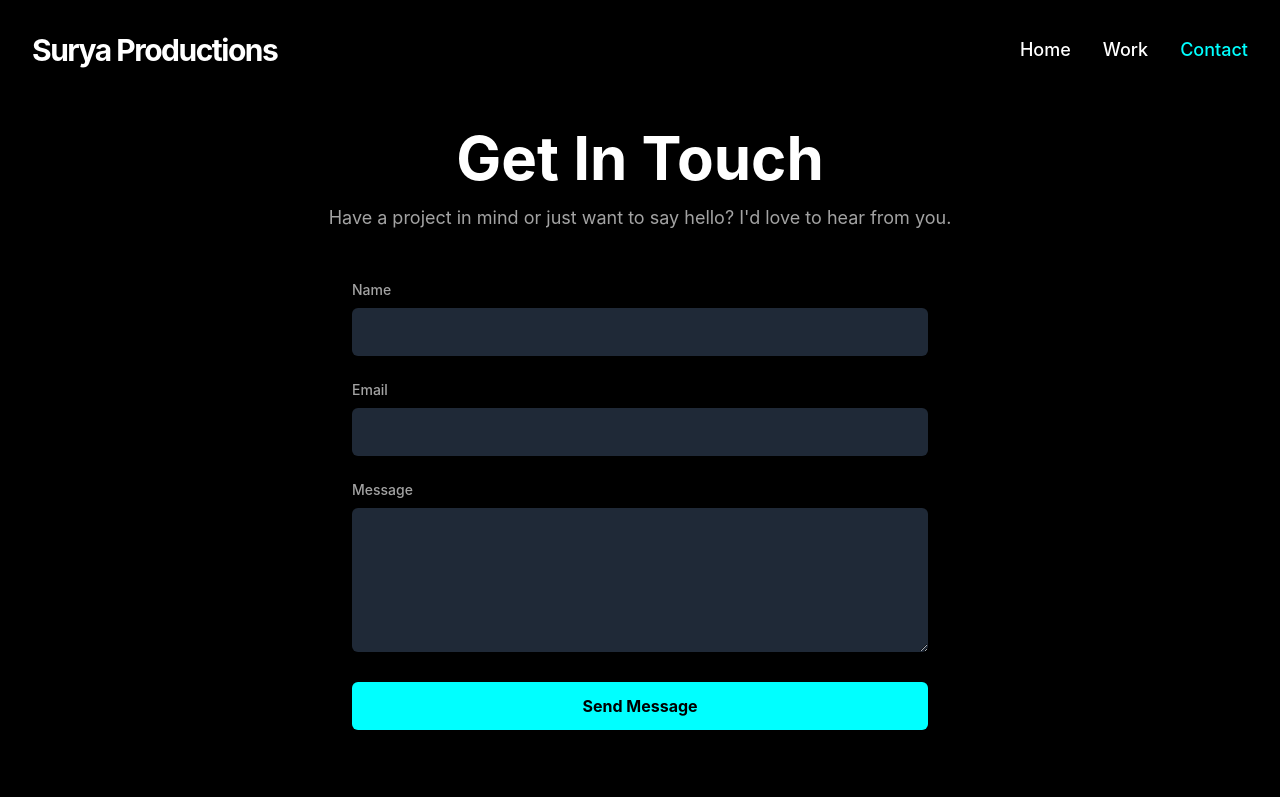
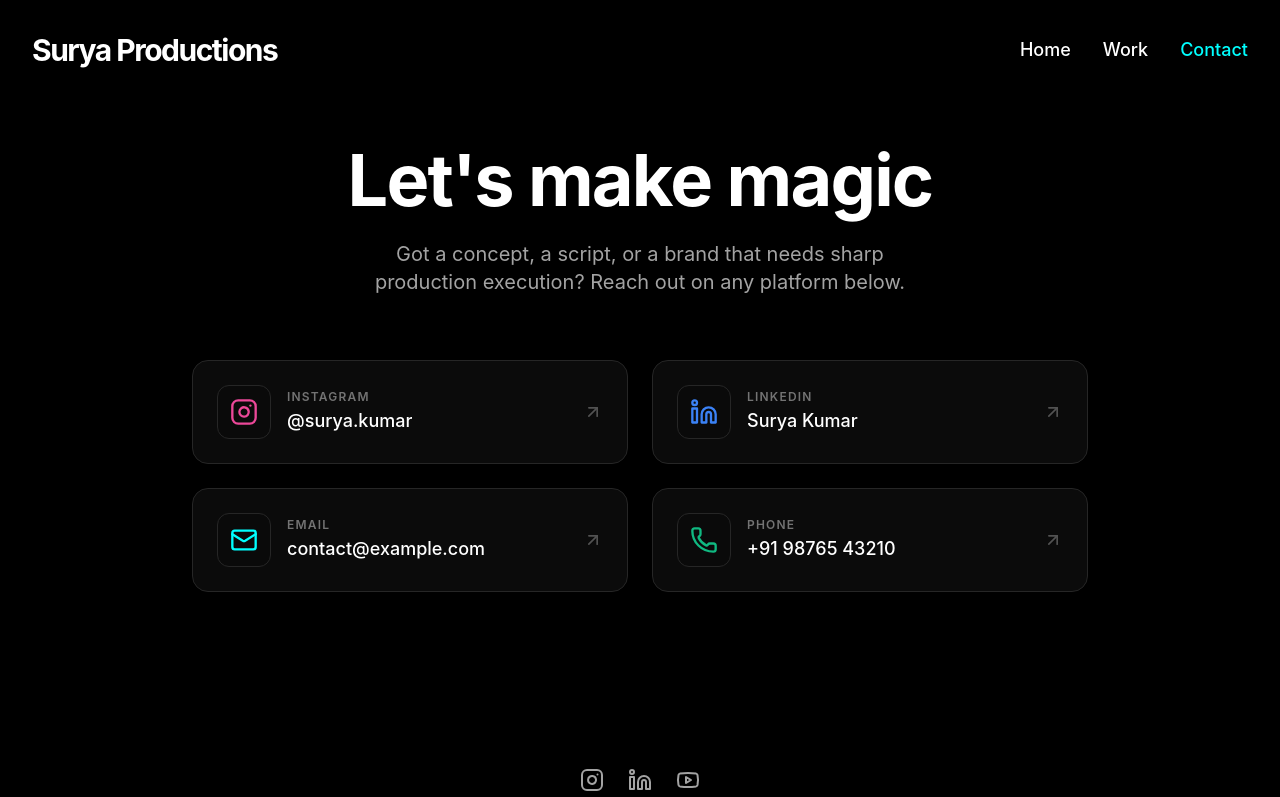
Before and after one commit to shravangv/Surya_portfolio1, a React (Vite) app: page /contact in a window 1280 px wide. Shown: the top 797 px of the page. Built offline with nearby package versions, Linux system fonts and the light colour scheme.

Commit message:
updated contact page and home page for a few more details

```diff
--- a/src/components/Footer.tsx
+++ b/src/components/Footer.tsx
@@ -1,14 +1,14 @@
 import React from 'react';
-        import { Github, Linkedin, Twitter } from 'lucide-react';
+        import { Github, Instagram, Linkedin, Twitter, Youtube } from 'lucide-react';
 
         const Footer: React.FC = () => {
           return (
             <footer className="bg-primary py-8">
               <div className="container mx-auto px-4 text-center text-light-gray">
                 <div className="flex justify-center space-x-6 mb-4">
-                  <a href="#" className="hover:text-accent-cyan transition-colors"><Github /></a>
+                  <a href="#" className="hover:text-accent-cyan transition-colors"><Instagram /></a>
                   <a href="#" className="hover:text-accent-cyan transition-colors"><Linkedin /></a>
-                  <a href="#" className="hover:text-accent-cyan transition-colors"><Twitter /></a>
+                  <a href="#" className="hover:text-accent-cyan transition-colors"><Youtube /></a>
                 </div>
                 <p>&copy; {new Date().getFullYear()} Advertisement Production Manager. All Rights Reserved.</p>
               </div>
--- a/src/pages/ContactPage.tsx
+++ b/src/pages/ContactPage.tsx
@@ -1,46 +1,94 @@
 import React from 'react';
 import PageWrapper from '../components/PageWrapper';
 import { motion } from 'framer-motion';
+import { Instagram, Linkedin, Mail, Phone, ArrowUpRight } from 'lucide-react';
 
 const ContactPage: React.FC = () => {
+  // Array holding your dynamic contact pathways
+  const contactMethods = [
+    {
+      name: 'Instagram',
+      value: '@surya.kumar', // Replace with your handle
+      href: 'https://instagram.com/your_handle', // Replace with your link
+      icon: <Instagram className="text-pink-500" size={28} />,
+    },
+    {
+      name: 'LinkedIn',
+      value: 'Surya Kumar',
+      href: 'https://linkedin.com/in/your_profile',
+      icon: <Linkedin className="text-blue-500" size={28} />,
+    },
+    {
+      name: 'Email',
+      value: 'contact@example.com',
+      href: 'mailto:contact@example.com',
+      icon: <Mail className="text-accent-cyan" size={28} />,
+    },
+    {
+      name: 'Phone',
+      value: '+91 98765 43210',
+      href: 'tel:+919876543210',
+      icon: <Phone className="text-emerald-500" size={28} />,
+    },
+  ];
+
   return (
     <PageWrapper>
-              <div className="container mx-auto px-4 py-24 md:py-32">
-                <div className="max-w-3xl mx-auto text-center">
-                  <h1 className="text-4xl md:text-6xl font-bold mb-4">Get In Touch</h1>
-                  <p className="text-lg text-light-gray mb-12">
-                    Have a project in mind or just want to say hello? I'd love to hear from you.
+      <div className="container mx-auto px-4 py-24 md:py-36 min-h-[85vh] flex flex-col justify-center">
+        {/* ── Header ── */}
+        <div className="max-w-3xl mx-auto text-center mb-16">
+          <motion.h1
+            className="text-5xl md:text-7xl font-bold mb-6 tracking-tight text-white break-words"
+            initial={{ opacity: 0, y: -10 }}
+            animate={{ opacity: 1, y: 0 }}
+            transition={{ duration: 0.6 }}
+          >
+            Let's make magic
+          </motion.h1>
+          <motion.p
+            className="text-lg md:text-xl text-neutral-400 max-w-xl mx-auto"
+            initial={{ opacity: 0 }}
+            animate={{ opacity: 1 }}
+            transition={{ duration: 0.6, delay: 0.2 }}
+          >
+            Got a concept, a script, or a brand that needs sharp production execution? Reach out on any platform below.
+          </motion.p>
+        </div>
+
+        {/* ── Grid Layout for Socials & Contact Info ── */}
+        <div className="max-w-4xl mx-auto w-full grid grid-cols-1 sm:grid-cols-2 gap-6">
+          {contactMethods.map((method, index) => (
+            <motion.a
+              key={method.name}
+              href={method.href}
+              target={method.name !== 'Email' && method.name !== 'Phone' ? '_blank' : undefined}
+              rel="noopener noreferrer"
+              className="group relative flex items-center justify-between p-6 bg-neutral-900/50 border border-neutral-800 rounded-2xl hover:bg-neutral-900 hover:border-neutral-700 transition-all duration-300"
+              initial={{ opacity: 0, y: 20 }}
+              animate={{ opacity: 1, y: 0 }}
+              transition={{ duration: 0.5, delay: 0.1 * index }}
+              whileHover={{ y: -4 }}
+            >
+              <div className="flex items-center gap-4 w-full mr-2">
+                <div className="p-3 bg-neutral-950 rounded-xl border border-neutral-800 group-hover:border-neutral-700 transition-colors flex-shrink-0">
+                  {method.icon}
+                </div>
+                <div className="min-w-0">
+                  <p className="text-xs uppercase tracking-widest text-neutral-500 font-semibold mb-0.5">
+                    {method.name}
+                  </p>
+                  <p className="text-white font-medium text-base md:text-lg group-hover:text-accent-cyan transition-colors truncate">
+                    {method.value}
                   </p>
                 </div>
+              </div>
 
-                <motion.form
-                  className="max-w-xl mx-auto space-y-6"
-                  initial={{ opacity: 0, y: 20 }}
-                  animate={{ opacity: 1, y: 0 }}
-                  transition={{ duration: 0.5, delay: 0.2 }}
-                >
-                  <div>
-                    <label htmlFor="name" className="block text-sm font-medium text-light-gray mb-2">Name</label>
-                    <input type="text" id="name" className="w-full bg-gray-800 border-gray-600 rounded-md p-3 focus:ring-accent-cyan focus:border-accent-cyan" />
-                  </div>
-                  <div>
-                    <label htmlFor="email" className="block text-sm font-medium text-light-gray mb-2">Email</label>
-                    <input type="email" id="email" className="w-full bg-gray-800 border-gray-600 rounded-md p-3 focus:ring-accent-cyan focus:border-accent-cyan" />
-                  </div>
-                  <div>
-                    <label htmlFor="message" className="block text-sm font-medium text-light-gray mb-2">Message</label>
-                    <textarea id="message" rows={5} className="w-full bg-gray-800 border-gray-600 rounded-md p-3 focus:ring-accent-cyan focus:border-accent-cyan"></textarea>
-                  </div>
-                  <div>
-                    <button type="submit" className="w-full bg-accent-cyan text-primary font-bold py-3 px-6 rounded-md hover:bg-opacity-80 transition-colors">
-                      Send Message
-                    </button>
-                  </div>
-                </motion.form>
-
-                <div className="text-center mt-16">
-                  <p className="text-light-gray">Email: <a href="mailto:contact@example.com" className="text-white hover:text-accent-cyan">contact@example.com</a></p>
-                  <p className="text-light-gray">Phone: <a href="tel:+1234567890" className="text-white hover:text-accent-cyan">+1 (234) 567-890</a></p>
+              <ArrowUpRight
+                size={20}
+                className="text-neutral-600 group-hover:text-white group-hover:translate-x-0.5 group-hover:-translate-y-0.5 transition-all duration-300 flex-shrink-0"
+              />
+            </motion.a>
+          ))}
         </div>
       </div>
     </PageWrapper>
--- a/src/pages/HomePage.tsx
+++ b/src/pages/HomePage.tsx
@@ -9,15 +9,15 @@ import { projects } from './WorkPage';
 const featuredProjects = projects.filter((p) => p.role === 'producer').slice(0, 3);
 // Updated brands array with image URLs (Replace placeholders with your real asset paths)
 const brands = [
-  { name: 'Big Basket', logoUrl: '/assets/logos/bigbasket.png' },
-  { name: 'Britannia', logoUrl: '/assets/logos/britannia.png' },
-  { name: 'Flipkart', logoUrl: '/assets/logos/flipkart.png' },
-  { name: 'Xiaomi', logoUrl: '/assets/logos/mi.png' },
-  { name: 'First Club', logoUrl: '/assets/logos/firstclub.png' },
-  { name: 'Razorpay', logoUrl: '/assets/logos/razorpay.png' },
-  { name: 'BFC', logoUrl: '/assets/logos/bfc.png' },
-  { name: 'Panasonic', logoUrl: '/assets/logos/panasonic.png' },
-  { name: 'iD', logoUrl: '/assets/logos/id.png' },
+  { name: 'Big Basket', logoUrl: `${import.meta.env.BASE_URL}assets/logos/bigbasket.png` },
+  { name: 'Britannia', logoUrl: `${import.meta.env.BASE_URL}assets/logos/britannia.png` },
+  { name: 'Flipkart', logoUrl: `${import.meta.env.BASE_URL}assets/logos/flipkart.png` },
+  { name: 'Xiaomi', logoUrl: `${import.meta.env.BASE_URL}assets/logos/mi.png` },
+  { name: 'First Club', logoUrl: `${import.meta.env.BASE_URL}assets/logos/firstclub.png` },
+  { name: 'Razorpay', logoUrl: `${import.meta.env.BASE_URL}assets/logos/razorpay.png` },
+  { name: 'BFC', logoUrl: `${import.meta.env.BASE_URL}assets/logos/bfc.png` },
+  { name: 'Panasonic', logoUrl: `${import.meta.env.BASE_URL}assets/logos/panasonic.png` },
+  { name: 'iD', logoUrl: `${import.meta.env.BASE_URL}assets/logos/id.png` },
 ];
 
 // Duplicate for seamless infinite scroll
--- a/src/pages/WorkPage.tsx
+++ b/src/pages/WorkPage.tsx
@@ -468,7 +468,7 @@ const WorkPage: React.FC = () => {
                           className={`w-[2px] self-stretch rounded-full transition-colors duration-300
                             ${project.role === 'producer'
                               ? 'bg-white'
-                              : 'bg-neutral-700'
+                              : 'bg-white'
                             }`}
                         />
 
@@ -481,12 +481,9 @@ const WorkPage: React.FC = () => {
                           {/* Metadata Row - Accent Tags Styled in Akira */}
                           <p className="text-[9px] text-neutral-400 mt-1 truncate flex items-center">
                             <span className="font-['Akira'] tracking-wide uppercase font-black">
-                              {project.role === 'producer' ? 'PRODUCER' : 'ASSOC. PRODUCER'}
+                              {project.role === 'producer' ? 'PRODUCER' : 'ASSOCIATE PRODUCER'}
                             </span>
                             <span className="mx-2 text-neutral-600 font-sans select-none text-xs font-normal">·</span>
-                            <span className="text-neutral-500 font-sans font-normal normal-case tracking-normal text-[11px]">
-                              {project.productionHouse || project.director}
-                            </span>
                           </p>
                         </div>
 
--- a/tsconfig.app.json
+++ b/tsconfig.app.json
@@ -18,7 +18,8 @@
       "strict": true,
       "noUnusedLocals": true,
       "noUnusedParameters": true,
-      "noFallthroughCasesInSwitch": true
+      "noFallthroughCasesInSwitch": true,
+      "types": ["vite/client"]
     },
     "include": ["src"]
   }
--- a/tsconfig.dualite.json
+++ b/tsconfig.dualite.json
@@ -18,7 +18,8 @@
     "strict": true,
     "noUnusedLocals": false,
     "noUnusedParameters": false,
-    "noFallthroughCasesInSwitch": true
+    "noFallthroughCasesInSwitch": true,
+    "types": ["vite/client"]
   },
   "include": ["src"]
 }
--- a/tsconfig.node.json
+++ b/tsconfig.node.json
@@ -18,7 +18,8 @@
       "strict": true,
       "noUnusedLocals": true,
       "noUnusedParameters": true,
-      "noFallthroughCasesInSwitch": true
+      "noFallthroughCasesInSwitch": true,
+      "types": ["vite/client"]
     },
     "include": ["src"]
   }
```
Lines whose indentation alone changed are shown as unchanged.
